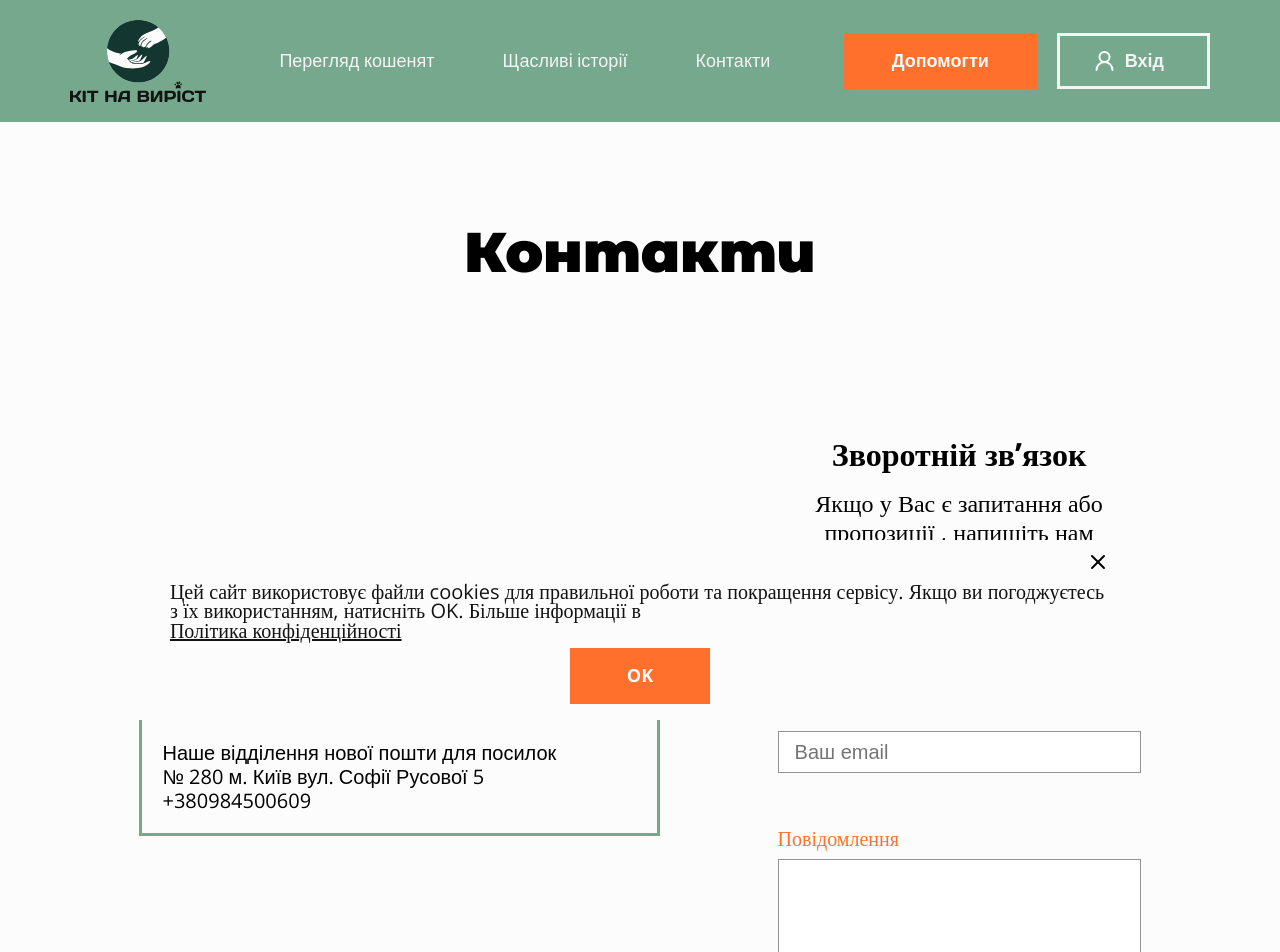
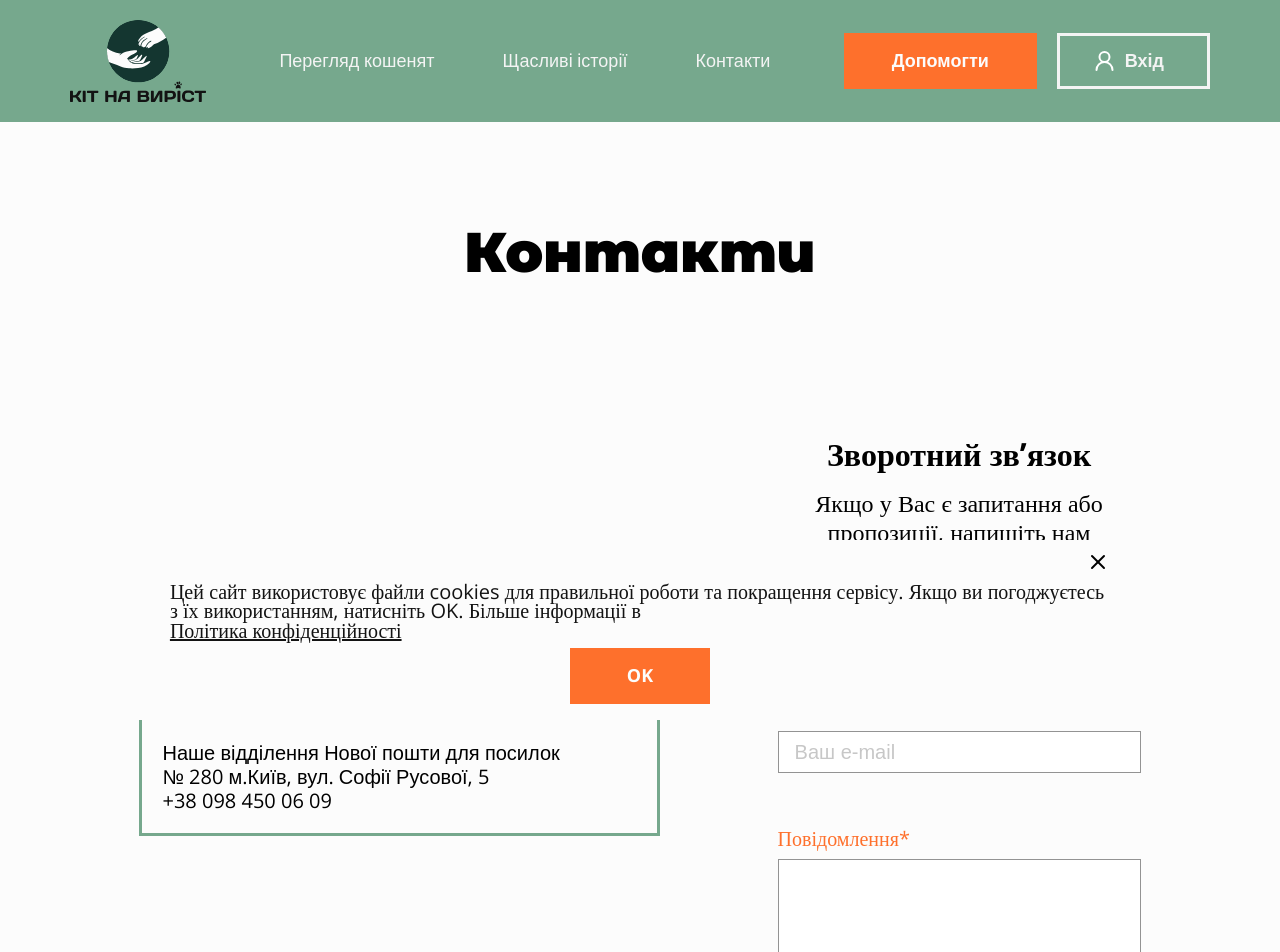
Before and after one commit to baza-trainee/cat_for_future, a React (Vite) app: page /contacts in a window 1280 px wide. Shown: the top 952 px of the page. Built offline with nearby package versions, Linux system fonts and the light colour scheme.

Commit message:
fix: change text in contacts, styles, fix validation in name

```diff
--- a/src/components/FeedbackForm/FeedbackForm.module.scss
+++ b/src/components/FeedbackForm/FeedbackForm.module.scss
@@ -153,6 +153,9 @@
 	transition:
 		border 0.2s ease-in-out,
 		color 0.2s ease-in-out;
+	&::placeholder {
+		color: $color-system-default-30;
+	}
 
 	&:hover {
 		outline: 1px solid $color-system-default-100;
--- a/src/components/FeedbackForm/FeedbackForm.tsx
+++ b/src/components/FeedbackForm/FeedbackForm.tsx
@@ -28,7 +28,8 @@ const FeedbackForm: React.FC<FeedbackFormProps> = ({ setShowModal }) => {
 						(val) => !val || (val.length >= 2 && val.length <= 15)
 					)
 					.matches(
-						/^([a-zA-Z\u0400-\u04FF][a-zA-Z\u0400-\u04FF-'./ ]*)$/,
+						/^((?:[\pa-zA-Z\s'.-]+|[\p\u0400-\u04FF\s'.-]+))$/,
+						// /^([a-zA-Z\u0400-\u04FF][a-zA-Z\u0400-\u04FF-'./ ]*)$/,
 						`Введіть ім'я латиницею або кирилицею`
 					),
 				email: Yup.string().email(`Введіть коректну email адресу`).required(`Обов'язкове поле`),
@@ -52,8 +53,8 @@ const FeedbackForm: React.FC<FeedbackFormProps> = ({ setShowModal }) => {
 	return (
 		<div className={s.container}>
 			<div className={s.textContainer}>
-				<h2>Зворотній зв’язок</h2>
-				<p>Якщо у Вас є запитання або пропозиції , напишіть нам</p>
+				<h2>Зворотний зв’язок</h2>
+				<p>Якщо у Вас є запитання або пропозиції, напишіть нам</p>
 			</div>
 
 			<form className={clsx(s.form)} onSubmit={handleSubmit}>
@@ -93,7 +94,7 @@ const FeedbackForm: React.FC<FeedbackFormProps> = ({ setShowModal }) => {
 								errors.email && touched.email ? clsx(s.label, s.labelError) : clsx(s.label)
 							}
 						>
-							E-mail
+							E-mail*
 						</label>
 						<div>
 							<input
@@ -104,7 +105,7 @@ const FeedbackForm: React.FC<FeedbackFormProps> = ({ setShowModal }) => {
 								className={
 									errors.email && touched.email ? clsx(s.input, s.inputError) : clsx(s.input)
 								}
-								placeholder="Ваш email"
+								placeholder="Ваш e-mail"
 								value={values.email}
 								onChange={handleChange}
 								onBlur={handleBlur}
@@ -122,7 +123,7 @@ const FeedbackForm: React.FC<FeedbackFormProps> = ({ setShowModal }) => {
 								errors.message && touched.message ? clsx(s.label, s.labelError) : clsx(s.label)
 							}
 						>
-							Повідомлення
+							Повідомлення*
 						</label>
 						<div>
 							<textarea
--- a/src/pages/Contacts/Contacts.module.scss
+++ b/src/pages/Contacts/Contacts.module.scss
@@ -54,7 +54,7 @@
 	flex-shrink: 0;
 	//height: 17.125rem;
 	border: 3px solid $color-primary-green;
-	padding: 0.625rem;
+	padding: 0.437rem;
 	gap: 0.9375rem;
 
 	@include tablet {
--- a/src/pages/Contacts/Contacts.tsx
+++ b/src/pages/Contacts/Contacts.tsx
@@ -35,11 +35,9 @@ const Contacts: React.FC = () => {
 							styleContacts={{ flexDirection: 'column' }}
 						/>
 						<p>
-							Наше відділення нової пошти для посилок
-							<br />
-							№ 280 м. Київ вул. Софії Русової 5
-							<br />
-							+380984500609
+							Наше відділення Нової пошти для посилок
+							<br />№ 280 м.Київ, вул. Софії Русової, 5<br />
+							+38 098 450 06 09
 						</p>
 					</div>
 				</div>
```
